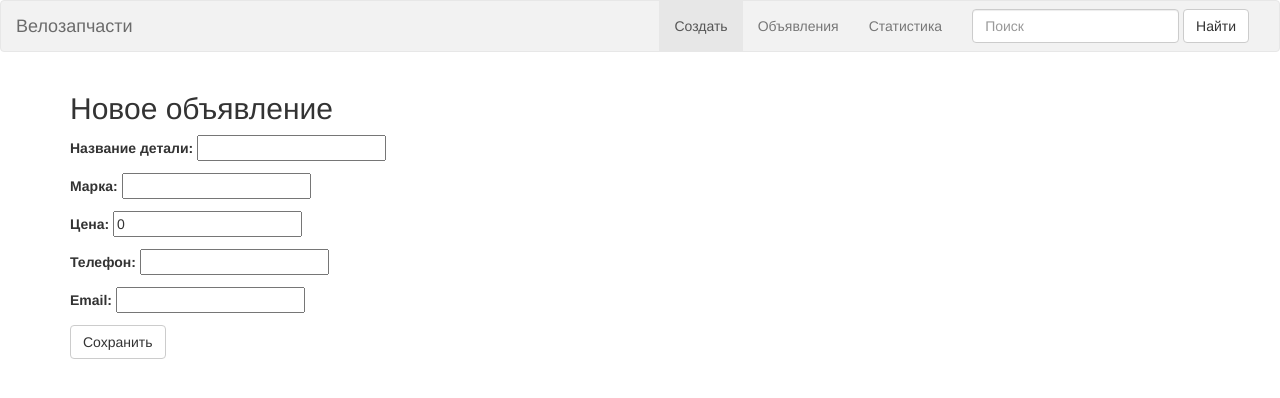
After one commit to khudyakovavi/bike_parts, a Django app: page /part/new/ in a window 1280 px wide. The commit adds this page. Shown: the top 398 px of the page. Run offline with Django 3.2, Linux system fonts and the light colour scheme; some libraries are stand-ins or nearby versions.

Commit message:
Добавлена страница для создания объявления

```diff
--- a/bike_parts/settings.py
+++ b/bike_parts/settings.py
@@ -77,7 +77,7 @@ AUTH_PASSWORD_VALIDATORS = [
     },
 ]
 
-LANGUAGE_CODE = 'en-us'
+LANGUAGE_CODE = 'ru'
 
 TIME_ZONE = 'UTC'
 
--- a/common/templates/base.html
+++ b/common/templates/base.html
@@ -24,8 +24,9 @@
 
                 <div class="collapse navbar-right navbar-collapse" id="navbar-collapse">
                     <ul class="nav navbar-nav">
+                        <li {% if current_page == "new_part" %} class="active" {% endif %}><a href="/part/new/">Создать</a></li>
                         <li {% if current_page == "main" %} class="active" {% endif %}><a href="/">Объявления</a></li>
-                        <li {% if current_page == "stats" %} class="active" {% endif %}><a href="brands/">Статистика</a></li>
+                        <li {% if current_page == "stats" %} class="active" {% endif %}><a href="/brands/">Статистика</a></li>
                     </ul>
                     <form class="navbar-form navbar-right" role="search" method="GET" action="/">
                         <div class="form-group">
--- /dev/null
+++ b/parts/forms.py
@@ -0,0 +1,30 @@
+# coding: utf-8
+from __future__ import unicode_literals
+
+from django import forms
+
+from .models import BikePart
+
+
+class BikePartForm(forms.ModelForm):
+
+    brand_name = forms.CharField(required=True, max_length=100, label='Марка')
+    price = forms.DecimalField(min_value=0, initial=0, decimal_places=2,
+                               max_digits=8, label='Цена', required=True)
+    phone = forms.CharField(required=False, max_length=12, label='Телефон')
+    email = forms.EmailField(required=False, max_length=86)
+
+    def clean(self):
+        cleaned_data = super(BikePartForm, self).clean()
+        phone = cleaned_data.get('phone')
+        email = cleaned_data.get('email')
+
+        if not phone and not email:
+            raise forms.ValidationError('Должно быть заполнено хотя '
+                                        'бы одно поле с контактами.')
+
+        return cleaned_data
+
+    class Meta:
+        model = BikePart
+        fields = ('name', 'brand_name', 'price', 'phone', 'email')
--- a/parts/models.py
+++ b/parts/models.py
@@ -6,14 +6,38 @@ from django.db import models
 from brands.models import BikeBrand
 
 
+class BikePartManager(models.Manager):
+
+    def create(self, **kwargs):
+        brand_name = kwargs.get('brand_name')
+        brand = BikeBrand.objects.filter(name=brand_name).first()
+        if brand is None:
+            brand = BikeBrand(name=brand_name)
+            brand.save()
+        contacts = [kwargs.get('phone'), kwargs.get('email')]
+        if all(contacts):
+            contacts = ', '.join(contacts)
+        else:
+            contacts = contacts[0] or contacts[1]
+        return super(BikePartManager, self).create(
+            name=kwargs.get('name'),
+            brand=brand,
+            price=kwargs.get('price'),
+            contacts=contacts
+        )
+
+
 class BikePart(models.Model):
 
-    name = models.CharField(max_length=256)
-    brand = models.ForeignKey(BikeBrand)
-    price = models.DecimalField(default=0, decimal_places=2, max_digits=8)
+    name = models.CharField(max_length=256, verbose_name='Название детали')
+    brand = models.ForeignKey(BikeBrand, verbose_name='Марка')
+    price = models.DecimalField(default=0, decimal_places=2, max_digits=8,
+                                verbose_name='Цена')
     contacts = models.CharField(max_length=100)
 
     created = models.DateTimeField(auto_now_add=True)
 
+    objects = BikePartManager()
+
     def __unicode__(self):
         return '{0}: {1}'.format(self.brand, self.name)
--- /dev/null
+++ b/parts/templates/new_part.html
@@ -0,0 +1,11 @@
+    {% include "base.html" with current_page="new_part" %}
+
+    {% block content %}
+        <div class="container">
+            <h2>Новое объявление</h2>
+            <form method="POST" class="post-form">{% csrf_token %}
+                {{ form.as_p }}
+                <button type="submit" class="btn btn-default">Сохранить</button>
+            </form>
+        </div>
+    {% endblock %}
--- a/parts/urls.py
+++ b/parts/urls.py
@@ -3,8 +3,9 @@ from __future__ import absolute_import
 
 from django.conf.urls import url
 
-from .views import MainView
+from .views import BikePartListView, BikePartView
 
 urlpatterns = [
-    url(r'^$', MainView.as_view()),
+    url(r'^$', BikePartListView.as_view()),
+    url(r'^part/new/$', BikePartView.as_view()),
 ]
--- a/parts/views.py
+++ b/parts/views.py
@@ -2,23 +2,26 @@
 from __future__ import absolute_import, unicode_literals
 
 from django.db.models import Q
-from django.views.generic import TemplateView
+from django.http import HttpResponseRedirect
+from django.shortcuts import render
+from django.views.generic import TemplateView, FormView
 
+from parts.forms import BikePartForm
 from .models import BikePart
 from .utils import BikePartUtils
 
 
-class MainView(TemplateView):
+class BikePartListView(TemplateView):
 
     template_name = 'parts.html'
 
     def get_context_data(self, *args, **kwargs):
-        context = super(MainView, self).get_context_data(**kwargs)
+        context = super(BikePartListView, self).get_context_data(**kwargs)
 
         page = self.request.GET.get('page')
         search = self.request.GET.get('search')
 
-        bike_parts = BikePart.objects.order_by('created')
+        bike_parts = BikePart.objects.order_by('-created')
         bike_parts = bike_parts.prefetch_related('brand')
         if search:
             bike_parts = bike_parts.filter(
@@ -29,3 +32,15 @@ class MainView(TemplateView):
             bike_parts, page
         )
         return context
+
+
+class BikePartView(FormView):
+
+    template_name = 'new_part.html'
+    form_class = BikePartForm
+    success_url = '/'
+
+    def form_valid(self, form):
+        part = BikePart.objects.create(**form.cleaned_data)
+        part.save()
+        return HttpResponseRedirect('/')
```
